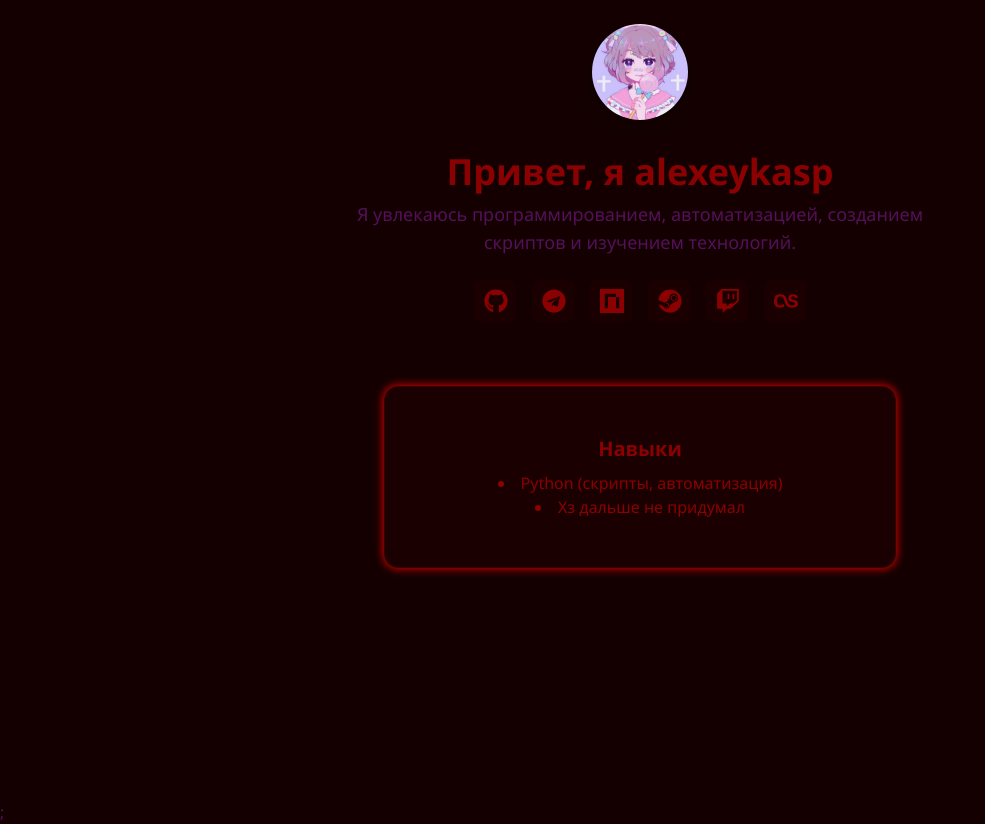
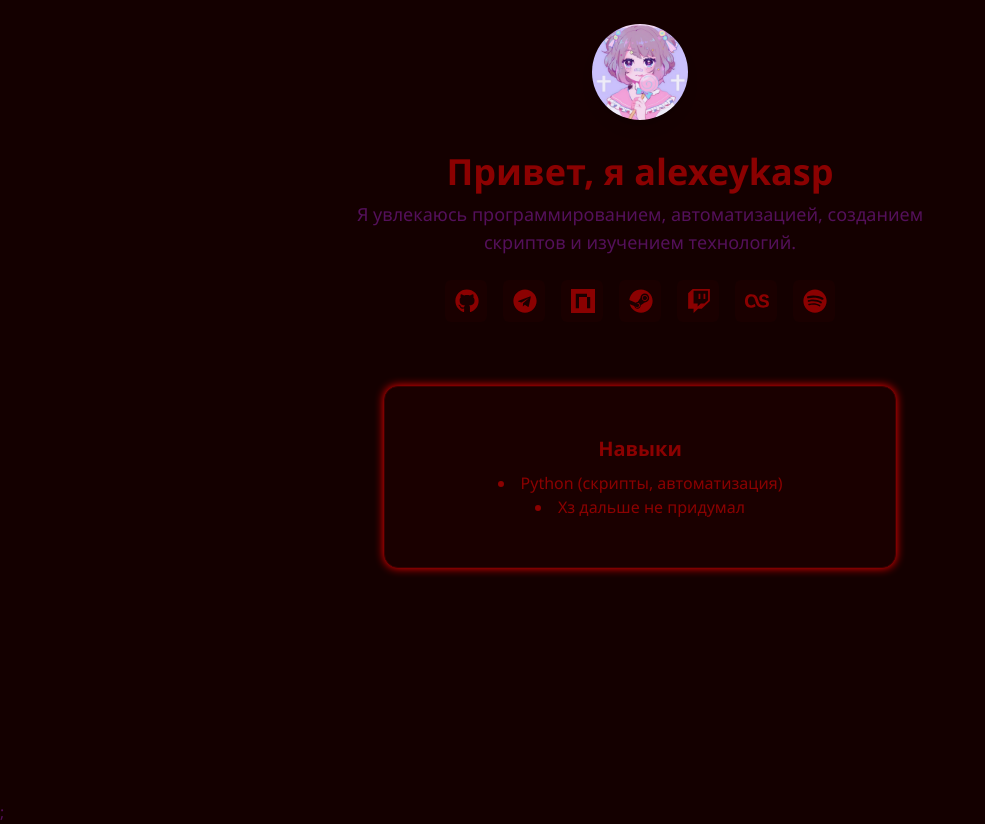
Before and after one commit to alexeykasp/web, a Next.js app: page / in a window 1280 px wide. Shown: the whole page, without its empty margins (0-985 px from the left). Built offline with nearby package versions, Linux system fonts and the light colour scheme.

Commit message:
add spotify

```diff
--- a/app/components/Web.tsx
+++ b/app/components/Web.tsx
@@ -1,6 +1,6 @@
 import React from "react";
 import { Card, CardContent } from "@/components/ui/card";
-import { FaTelegram, FaSteam, FaTwitch, FaGithub, FaLastfm } from "react-icons/fa";
+import { FaTelegram, FaSteam, FaTwitch, FaGithub, FaLastfm, FaSpotify } from "react-icons/fa";
 import { SiNamemc } from "react-icons/si";
 import Image from "next/image";
 
@@ -101,6 +101,17 @@ function MainContent() {
             <span className="contact-icon"><FaLastfm size={24}/></span>
             <span className="contact-text">LastFM</span>
           </a>
+
+                    <a
+            href="open.spotify.com/user/31xdx6itbquf5bsnsr2mrrimhoiq"
+            target="_blank"
+            rel="noopener noreferrer"
+            className="contact-button"
+            title="Spotify"
+          >
+            <span className="contact-icon"><FaSpotify size={24}/></span>
+            <span className="contact-text">Spotify</span>
+          </a>
         </div>
 
 
```
